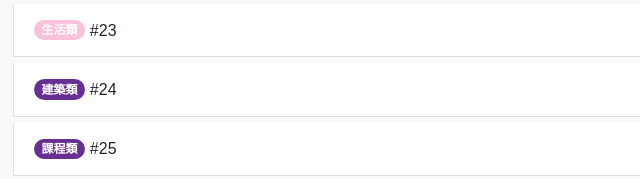
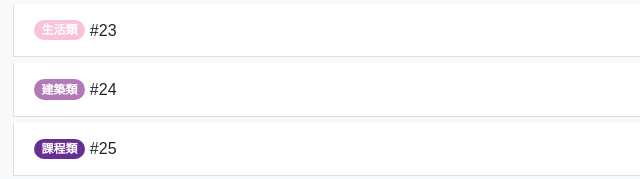
Before and after one commit to Fjuim110/Fjuim110-code-140.136_tips, a plain HTML site: page hinata.html in a window 1280 px wide. Shown: the part 1367-1546 px from the top of the page, 0-640 px from the left. Drawn offline with nearby package versions, Linux system fonts and the light colour scheme; a web font is replaced by a local one.

Commit message:
類別修正

```diff
--- a/hinata.html
+++ b/hinata.html
@@ -565,7 +565,7 @@
           <h2 class="accordion-header" id="heading24">
             <button class="accordion-button collapsed" type="button" data-bs-toggle="collapse" data-bs-target="#c24"
               aria-expanded="false" aria-controls="c24">
-              <span class="badge rounded-pill badge-study">建築類</span>&nbsp;#24
+              <span class="badge rounded-pill badge-building">建築類</span>&nbsp;#24
             </button>
           </h2>
           <div id="c24" class="accordion-collapse collapse" aria-labelledby="heading24"
```
